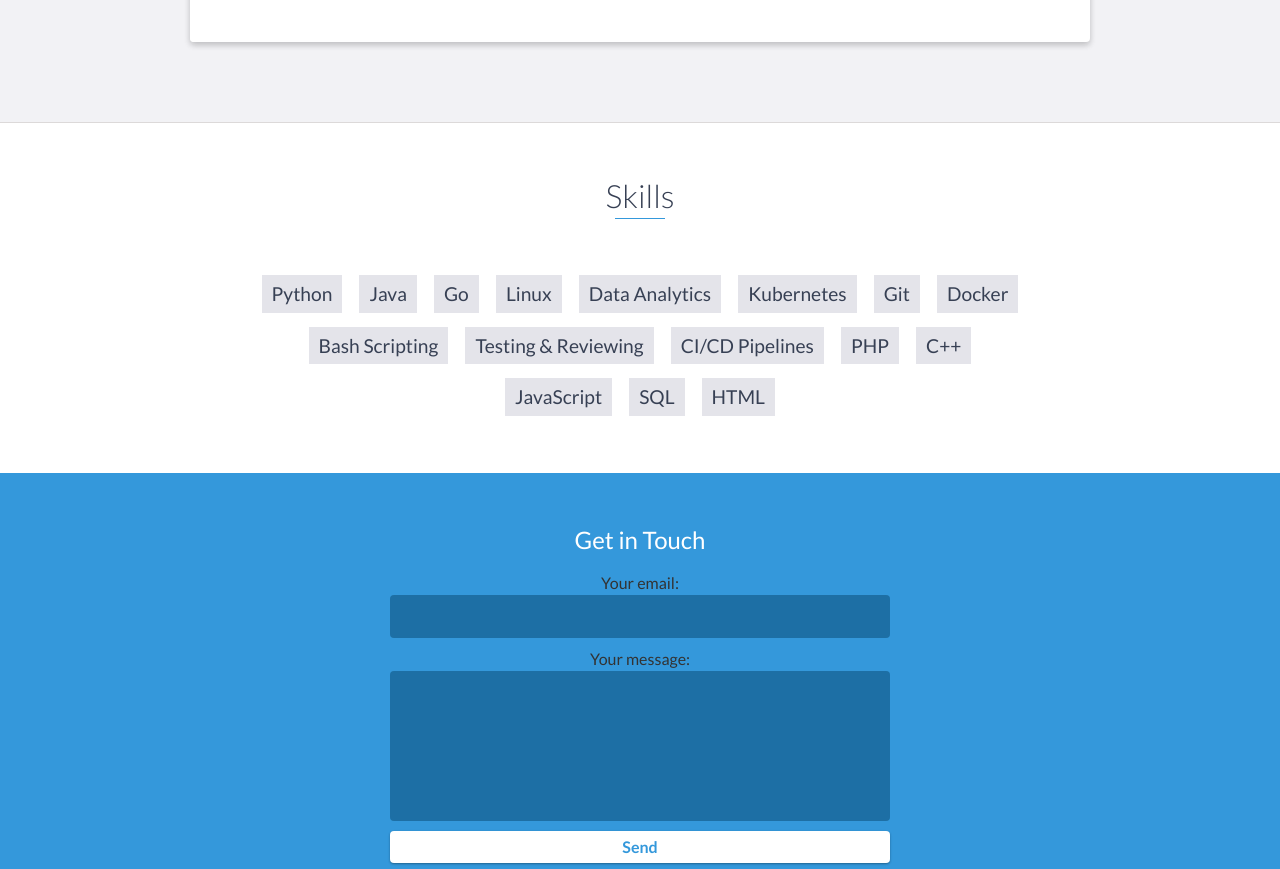
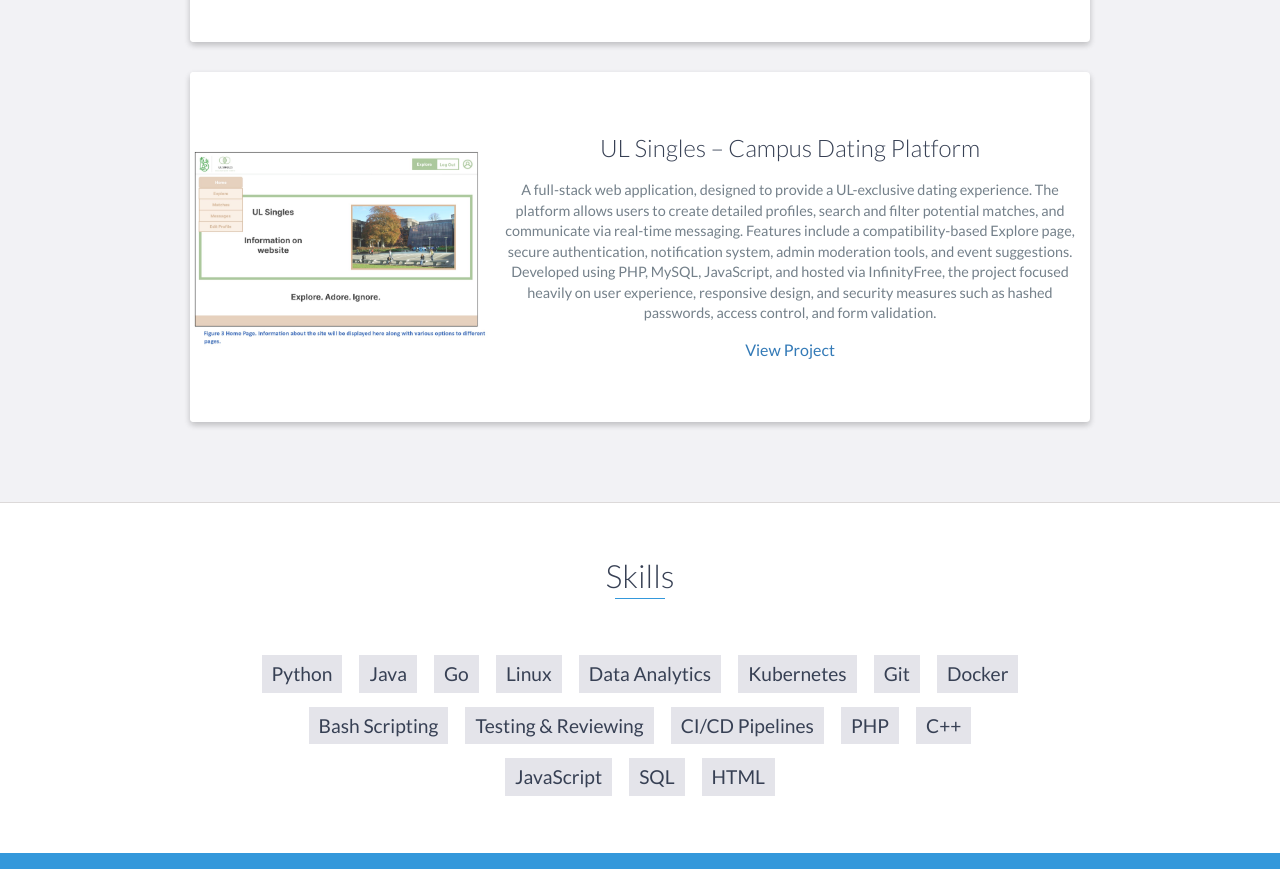
Before and after one commit to kevin-collinss/kevin-collinss.github.io, a website: page index.html in a window 1280 px wide. Shown: the part 3804-4673 px from the top of the page. Drawn offline with nearby package versions, Linux system fonts and the light colour scheme.

Commit message:
feat: cs4116 added

```diff
--- a/index.html
+++ b/index.html
@@ -195,6 +195,23 @@ I’m extremely driven, quick to learn, and passionate about applying technology
                     <!-- End .project-info -->
                 </div>
 
+                <div class="project shadow-large">
+                    <div class="project-image">
+                        <img src="images/project_website.jpg" alt="UL Singles Web App" />
+                    </div>
+                    <!-- End .project-image -->
+                    <div class="project-info">
+                        <h3>UL Singles – Campus Dating Platform</h3>
+                        <p>
+                            A full-stack web application, designed to provide a UL-exclusive dating experience. The platform allows users to create detailed profiles, search and filter potential matches, and communicate via real-time messaging. Features include a compatibility-based Explore page, secure authentication, notification system, admin moderation tools, and event suggestions.
+                            Developed using PHP, MySQL, JavaScript, and hosted via InfinityFree, the project focused heavily on user experience, responsive design, and security measures such as hashed passwords, access control, and form validation.
+                        </p>
+                        <a href="https://github.com/kevin-collinss/CS4116_GP" target="_blank" rel="noopener noreferrer">View Project</a>
+                    </div>
+                    <!-- End .project-info -->
+                </div>
+
+
 
                 <!-- End .project -->
             </div>
```
Also changed, not shown: images/project_website.jpg (added).
